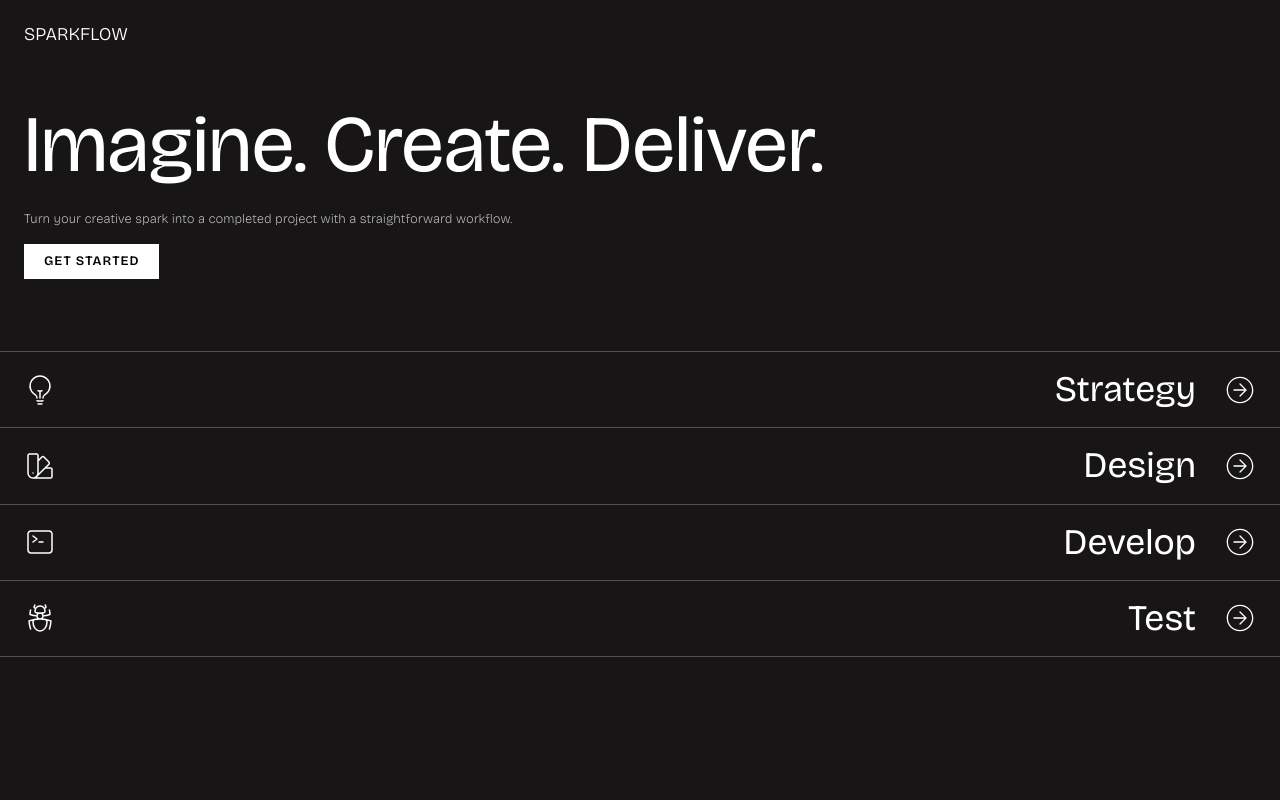
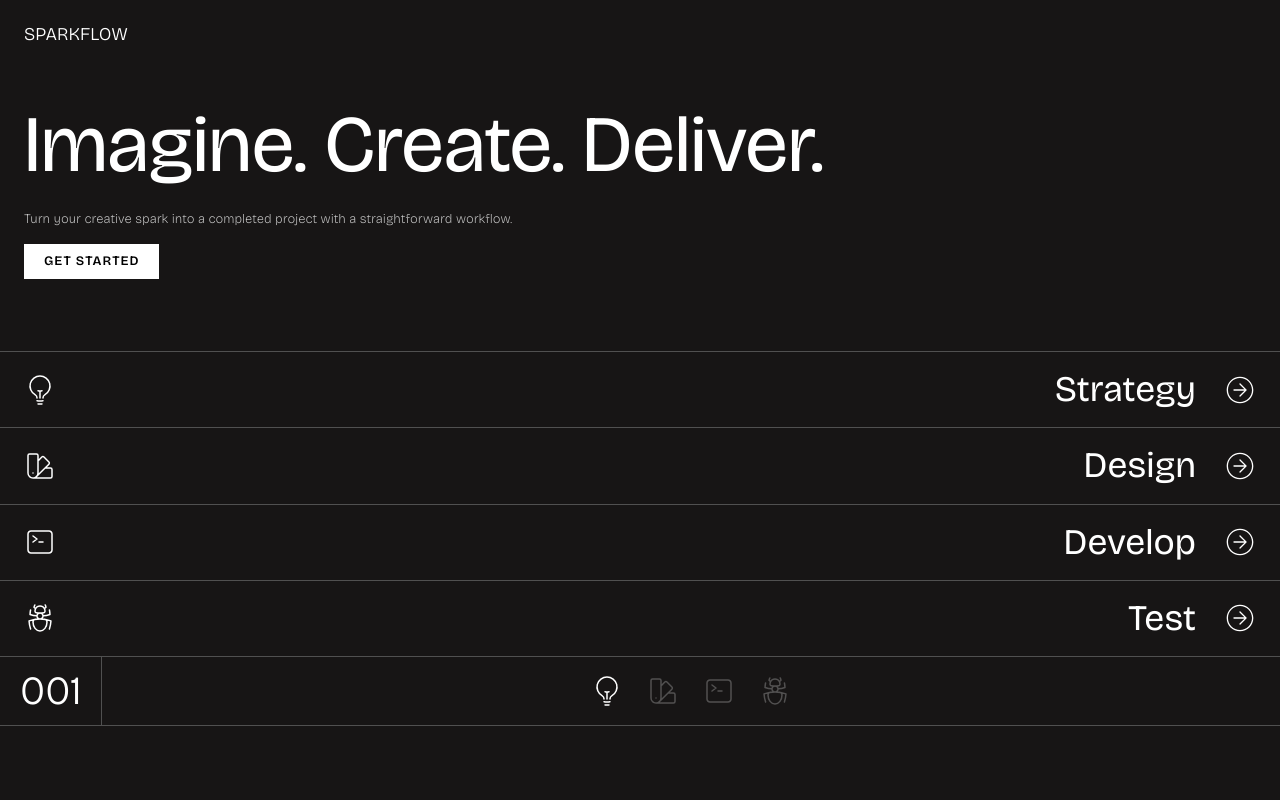
Before and after one commit to Tristandemuijnck/sparkflow, a Nuxt app: page / in a window 1280 px wide. Shown: the top 800 px of the page. Built offline with nearby package versions, Linux system fonts and the light colour scheme.

Commit message:
Reshaped & started work on homepage phase sections

```diff
--- a/app/pages/index.vue
+++ b/app/pages/index.vue
@@ -60,9 +60,43 @@ import { phases } from "~/data/phases";
       v-for="phase in phases"
       :id="phase.id"
       :key="phase.id"
-      class="flex min-h-screen items-center border-b border-border"
+      class="flex min-h-screen w-full border-b border-border"
     >
-      <div class="mx-auto w-full max-w-6xl px-8 py-20">
+      <div class="flex h-fit w-full border-b border-border">
+        <!-- Phase number -->
+        <p
+          class="border-r border-border px-5 py-2.5 font-bricolage text-[40px] font-light leading-[1.2] text-white"
+        >
+          {{ phase.number }}
+        </p>
+
+        <!-- Phase icons -->
+        <nav class="flex w-full flex-row items-center justify-center gap-6">
+          <a
+            v-for="p in phases"
+            :key="p.id"
+            :href="`#${p.id}`"
+            class="transition-opacity"
+            :class="
+              p.id === phase.id ? 'opacity-100' : 'opacity-25 hover:opacity-50'
+            "
+          >
+            <img
+              :src="`images/icons/${p.icon}.svg`"
+              :alt="`${p.title} icon`"
+              class="size-8"
+            />
+          </a>
+        </nav>
+      </div>
+
+      <!-- Phase shape -->
+
+      <!-- Phase content -->
+
+      <!-- Phase name -->
+
+      <!-- <div class="mx-auto w-full max-w-6xl px-8 py-20">
         <p class="mb-2 text-sm text-primary-dimmed">
           {{ phase.number }}
         </p>
@@ -78,7 +112,7 @@ import { phases } from "~/data/phases";
         >
           {{ phase.ctaText }}
         </NuxtLink>
-      </div>
+      </div> -->
     </section>
   </main>
 </template>
```
